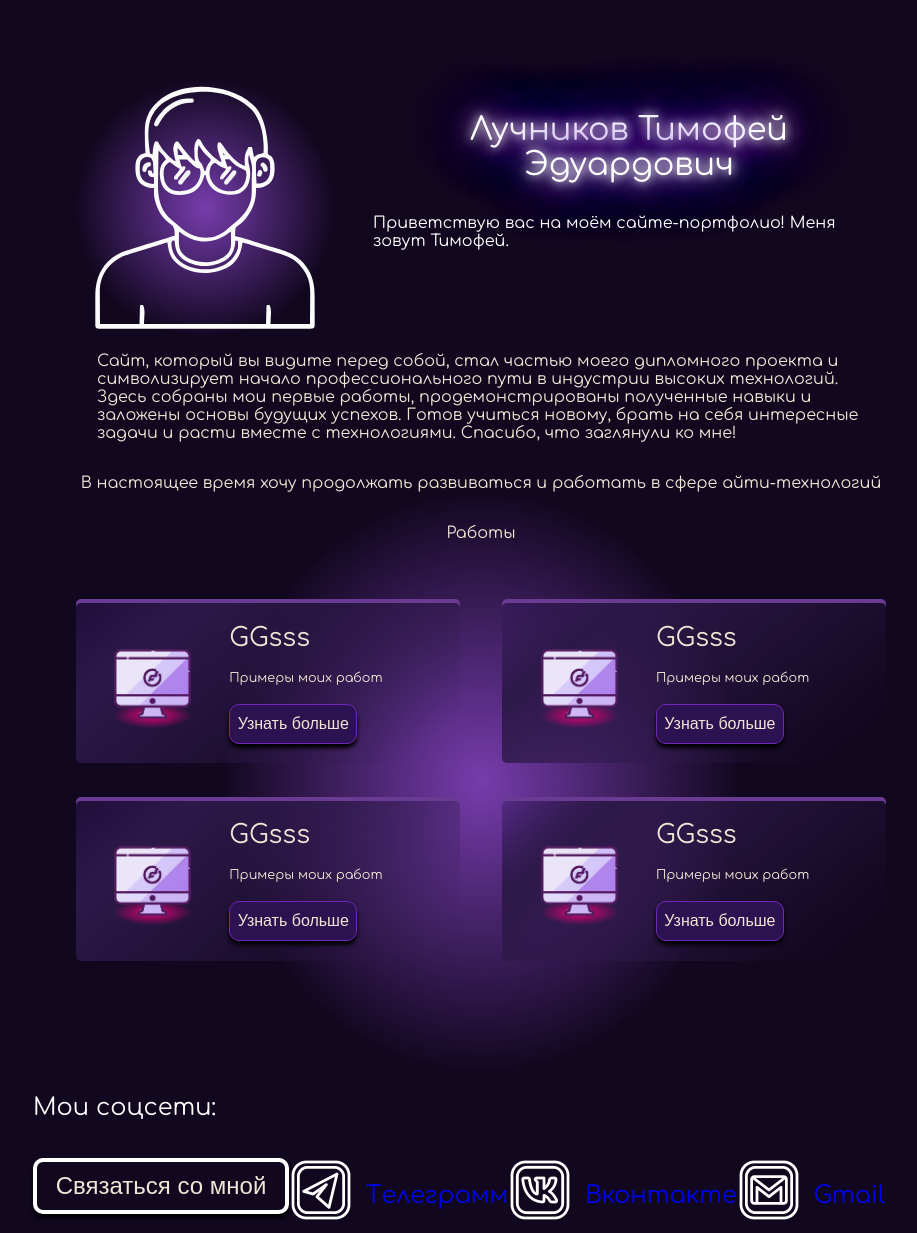
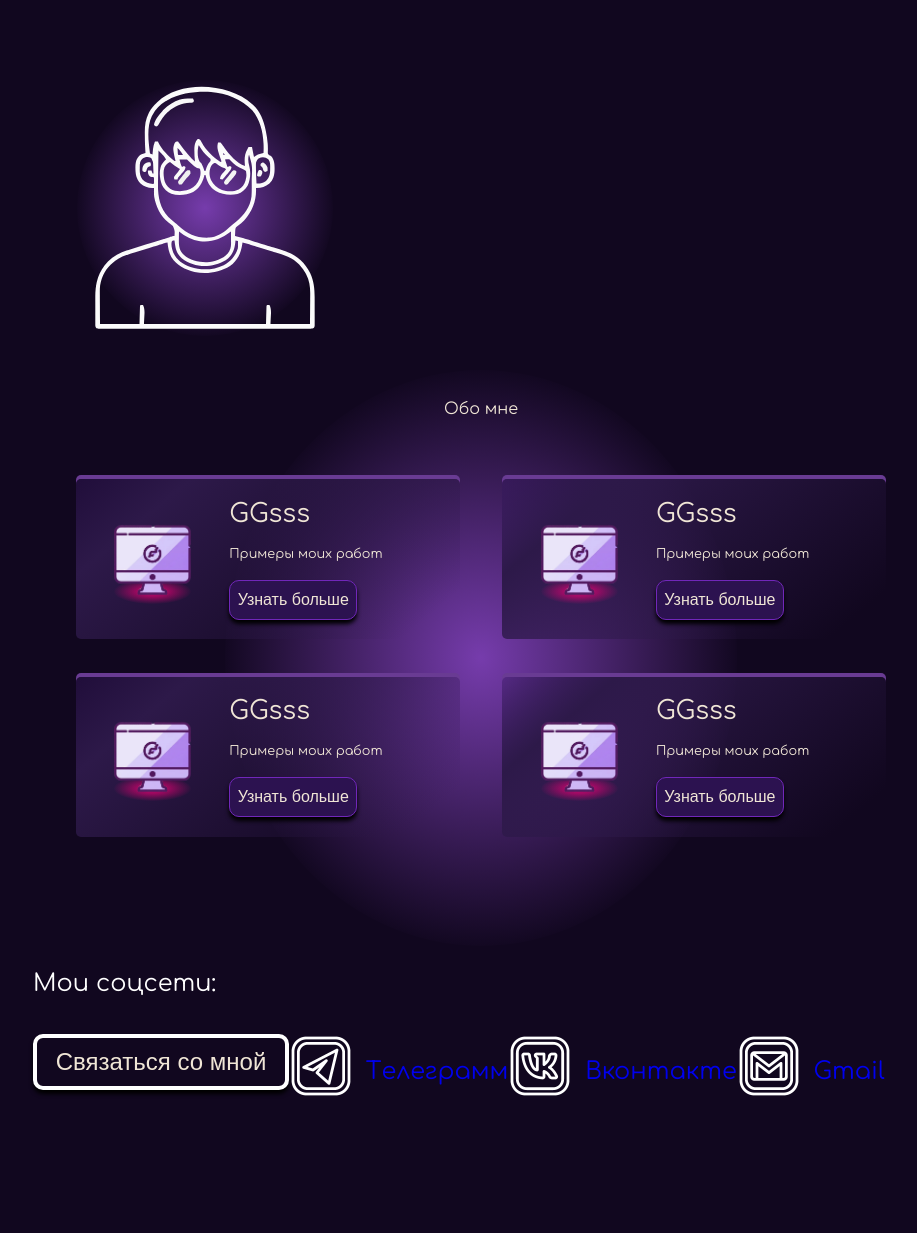
Before and after one commit to Timozhidze/site, a PHP site: page / in a window 1280 px wide. Shown: the part 112-1345 px from the top of the page, without its empty margins (159-1076 px from the left). After the commit the page ends 1208 px from the top, so only its background shows below. Run offline with PHP 8.4, Linux system fonts and the light colour scheme.

Commit message:
Editing_CSS

```diff
--- a/css_style/main_css.css
+++ b/css_style/main_css.css
@@ -130,27 +121,6 @@ p {
     position: relative;
 }
 
-#first_div_card {
-            display: flex;
-            justify-content: space-evenly;
-            align-items: center;
-            flex-direction: column;
-            border: 0px solid green;
-}
-
-#second_div {
-            display: flex;
-            justify-content: center;
-            border: 0px solid white;
-}
-
-#thirty_div {
-            display: flex;
-            justify-content: center;
-            border: 0px solid white;
-}
-
-
 /*----------------------------------------------------------------------------------------------------*/
 
 #foot_template {
--- a/index.html
+++ b/index.html
@@ -112,9 +58,8 @@
 
                     <div style="margin-left: 5vh;">
                         <div style="width: 40vw;">
-                            <p id="glowing_text" style="color: white; font-size: 24pt;">Лучников Тимофей Эдуардович</p>
-                            <p style=" word-wrap: normal; color: white;">Приветствую вас на моём сайте-портфолио!
-                                        Меня зовут Тимофей.</p>
+                            <p id="glowing_text" style="color: white; font-size: 24pt;"></p>
+                            <p style=" word-wrap: normal; color: white;"></p>
 
 
                         </div>
@@ -123,8 +68,7 @@
                 </div>
 
                 <div style="width: 60vw;">
-                        <p>Сайт, который вы видите перед собой, стал частью моего дипломного проекта и символизирует начало профессионального пути в индустрии высоких технологий. Здесь собраны мои первые работы, продемонстрированы полученные навыки и заложены основы будущих успехов.
-                            Готов учиться новому, брать на себя интересные задачи и расти вместе с технологиями. Спасибо, что заглянули ко мне!</p>
+                        <p></p>
 
                 </div>
 
@@ -133,13 +77,13 @@
 
 
             <div id="second_div">
-                <p>В настоящее время хочу продолжать развиваться и работать в сфере айти-технологий</p>
+                <p></p>
             </div>
 
             <div id="thirty_div" >
                 <div style="width: 100%; display: flex; flex-direction: column; justify-content: center; align-items: center; border: 0px solid blue">
 
-                    <p>Работы</p>
+                    <p>Обо мне</p>
 
                     <div style="display: flex; flex-direction: column; justify-content: space-evenly; height: 56vh; border: 0px solid yellow; width: 70vw;">
 
```
Also changed, not shown: other parts of css_style/main_css.css (+34 -49 lines), other parts of index.html (+0 -54 lines).
